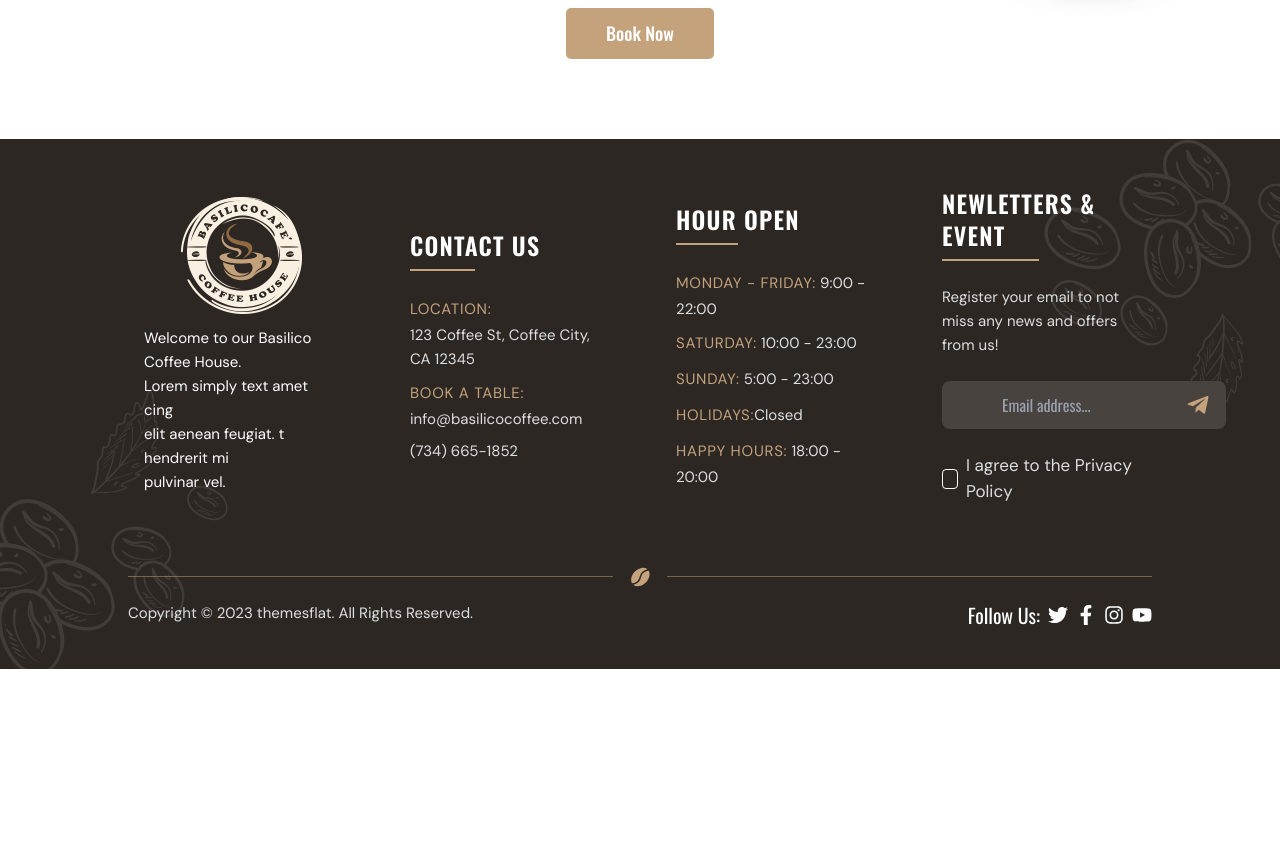
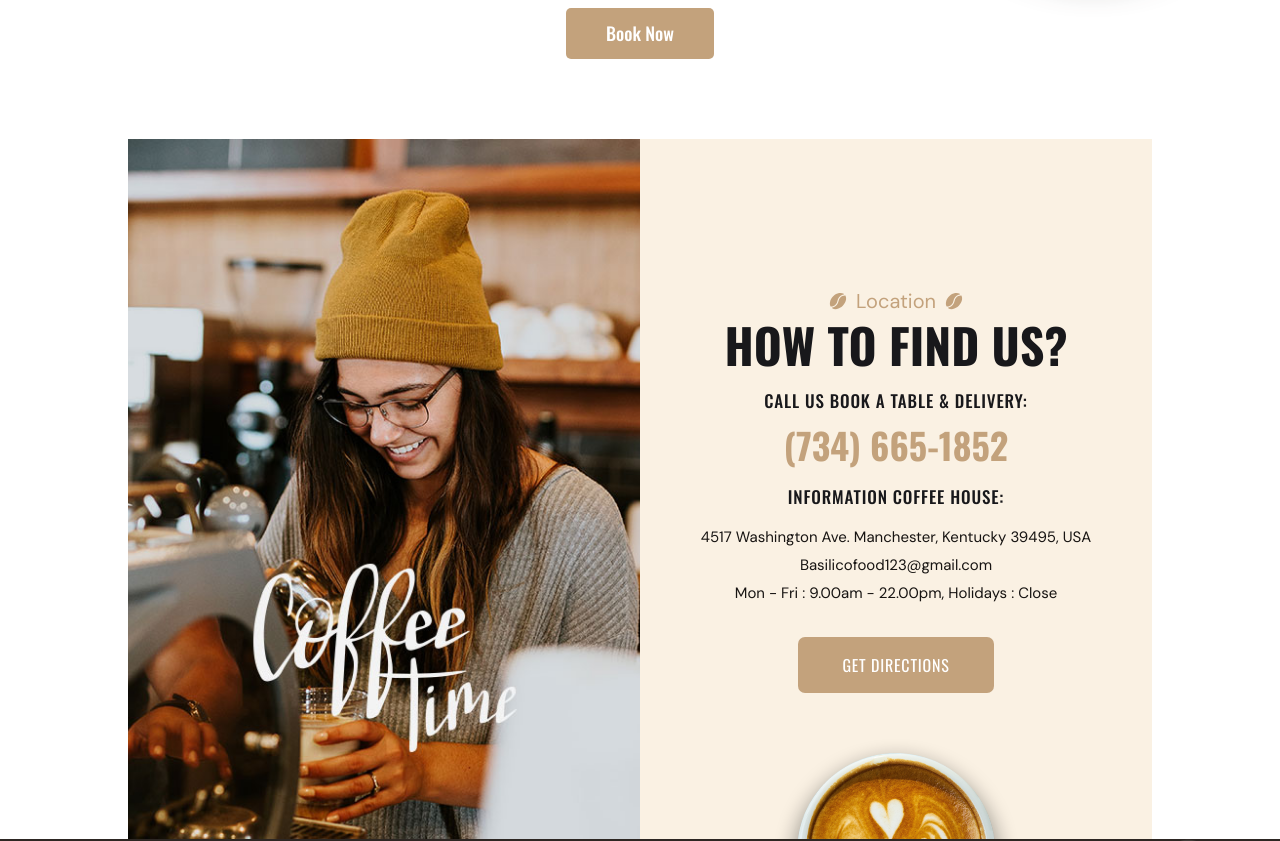
Before and after one commit to MahmoudNassim/Basilico-Cafe, a React (Vite) app: page /reservation in a window 1280 px wide. Shown: the part 1280-2121 px from the top of the page. Before the commit the page ends 1949 px from the top, so only its background shows below. Built offline with nearby package versions, Linux system fonts and the light colour scheme; a web font is replaced by a local one.

Commit message:
Last component of reservation page

```diff
--- a/src/pages/ReservationPage.tsx
+++ b/src/pages/ReservationPage.tsx
@@ -1,6 +1,7 @@
 import HeroSectionComponent from "../components/HeroSectionComponent";
 import bg from "../assets/images/Reservstion/bg-reservation.jpg";
 import BookTable from "../components/Reservation/BookTable";
+import OurLocation from "../components/OurLocation";
 
 const ReservationPage = () => {
   return (
@@ -12,6 +13,7 @@ const ReservationPage = () => {
         path="Reservation"
       />
       <BookTable />
+      <OurLocation />
     </div>
   );
 };
```
